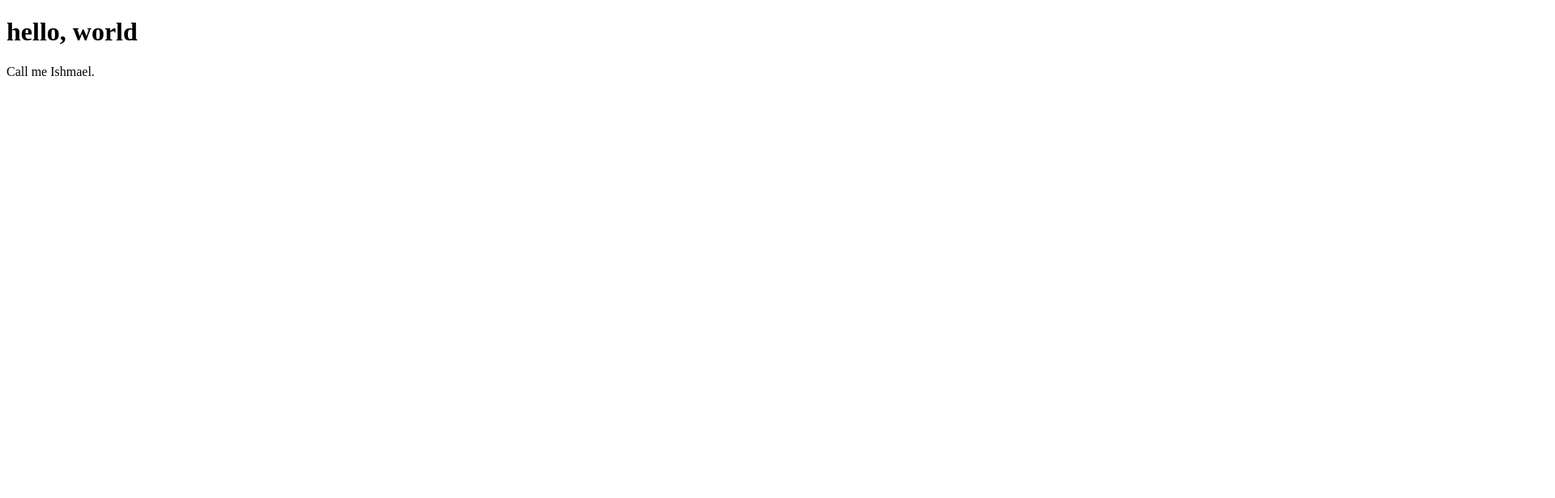
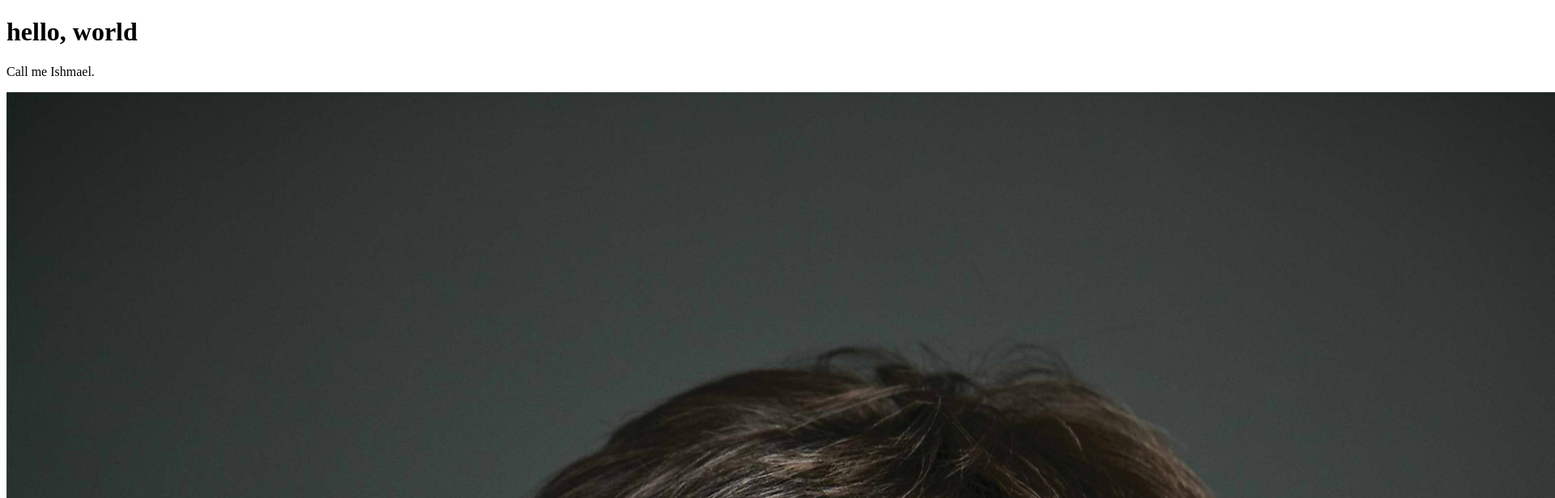
Before and after one commit to zmazan12g/Selecta, a plain HTML site: page index.html in a window 1280 px wide. Shown: the top 616 px of the page at 81% size, 1920 px wide, since content can reach past the window. Drawn offline with Linux system fonts and the light colour scheme.

Commit message:
Add Gaben

```diff
--- a/index.html
+++ b/index.html
@@ -6,5 +6,6 @@
     <body>
         <h1>hello, world</h1>
         <p>Call me Ishmael.</p>
+        <img src="images/gaben.jpg" alt="Gamer Jesus">
     </body>
 </html>
```
Also changed, not shown: images/gaben.jpg (added).
